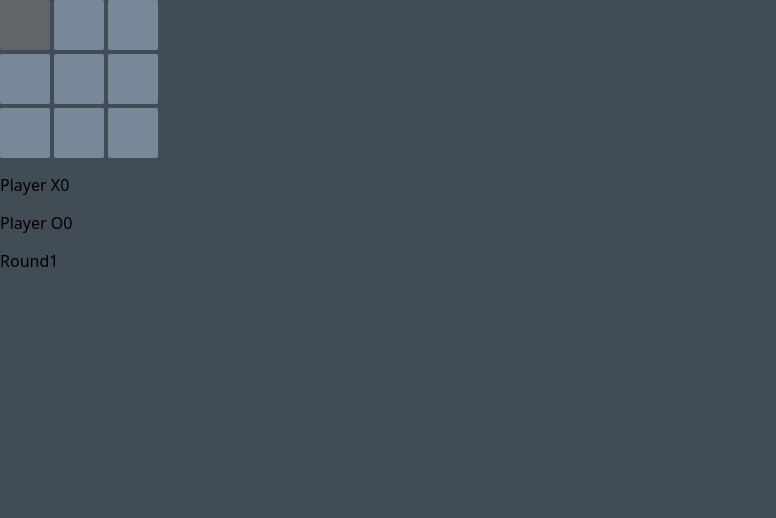
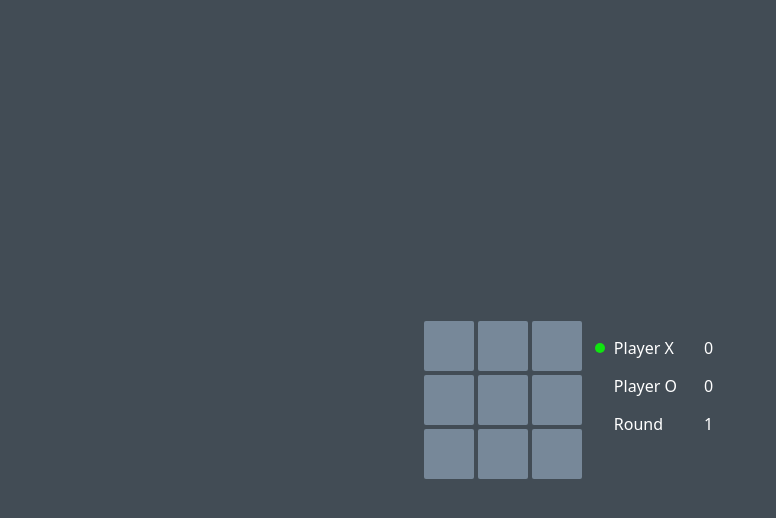
Before and after one commit to kathode/tic-tac-toe, a plain HTML site: page index.html in a window 1280 px wide. Shown: the whole page, without its empty margins (0-776 px from the left). Drawn offline with Linux system fonts and the light colour scheme.

Commit message:
Add statistics styling and remove wrapper class

```diff
--- a/styles.css
+++ b/styles.css
@@ -7,6 +7,10 @@ body {
   width: 100vw;
   margin: 0;
   background: #424c55;
+
+  color: white;
+  display: grid;
+  place-items: center;
 }
 
 *,
@@ -19,11 +23,9 @@ body {
   --cell-size: 50px;
 }
 
-.wrapper {
-  color: white;
-  display: grid;
-  place-items: center;
-  padding: 2rem;
+.ui {
+  display: flex;
+  gap: 2rem;
 }
 
 .tic-tac-toe {
@@ -65,3 +67,25 @@ body {
 .rematch-options p {
   user-select: none;
 }
+
+.statistics p {
+  position: relative;
+  display: grid;
+  grid-template-columns: 1fr 1fr;
+}
+
+.statistics p span:nth-child(2) {
+  justify-self: center;
+}
+
+.statistics p.player-scores.active::before {
+  content: " ";
+  width: 10px;
+  height: 10px;
+  border-radius: 50%;
+  background-color: rgb(16, 227, 16);
+  position: absolute;
+  left: -15%;
+  top: 50%;
+  transform: translateY(-50%);
+}
```
